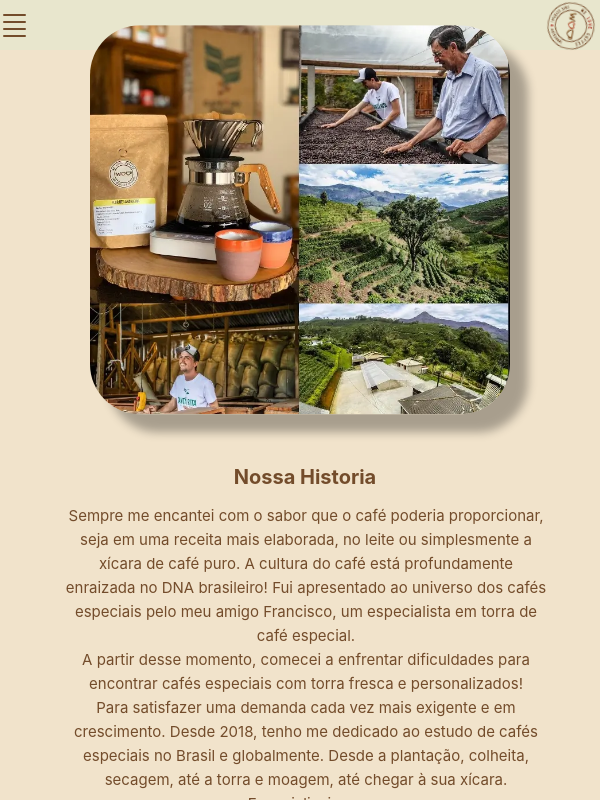
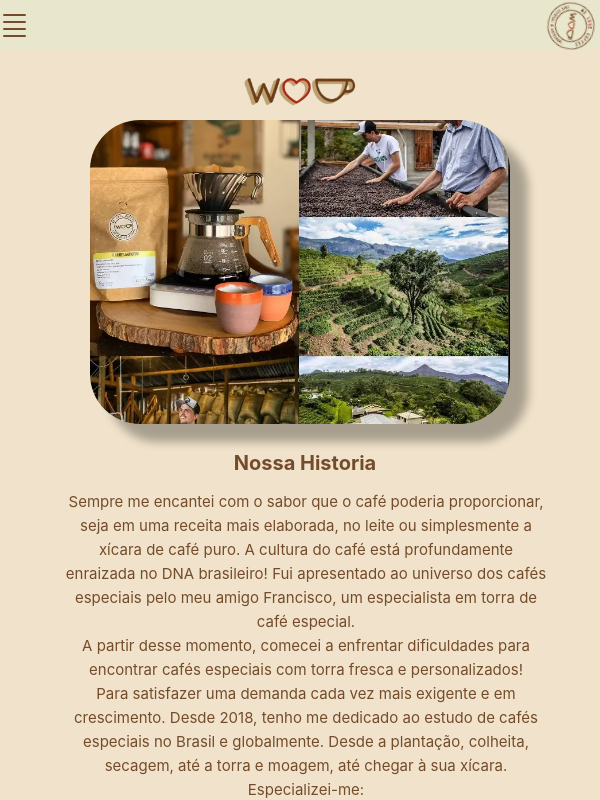
Before and after one commit to fpfrances/coffee_website, a React (Create React App) app: page /coffee_website/about in a window 600 px wide. Shown: the top 800 px of the page. Built offline with nearby package versions, Linux system fonts and the light colour scheme.

Commit message:
Fixed layouts

```diff
--- a/src/App.css
+++ b/src/App.css
@@ -187,7 +187,7 @@ footer {
   margin-right: 150px;
 }
 
-/* Optional: Adjust text styling */
+/* Adjust text styling */
 .message-container h2 {
   font-size: 30px;
   color: #734C2B;
@@ -262,7 +262,7 @@ footer {
   }
 }
 
-@media (min-width: 320px) and (max-width: 540px) { /* For phones */
+@media (min-width: 320px) and (max-width: 539px) { /* For phones */
   html, body {
     overflow-x: hidden;
     width: 100%;
@@ -305,6 +305,7 @@ footer {
 
   .App-smallogo-container {
     display: flex;
+    width: 100%;
     justify-content: center;
     margin-top: 25px;
   }
@@ -333,8 +334,7 @@ footer {
 
   .message-container {
     width: 100%; /* Ensure the message container is full width */
-    padding: 0 10px; /* Padding on left and right to avoid overflow */
-    box-sizing: border-box; /* Include padding in width */
+    text-align: center;
   }
 
   .message-container h2 {
@@ -366,7 +366,7 @@ footer {
 }
 
 
-@media (min-width: 540px) and (max-width: 768px) { /* For phones */
+@media (min-width: 540px) and (max-width: 767px) { /* For phones */
   html, body {
     overflow-x: hidden;
     width: 100%;
@@ -421,19 +421,19 @@ footer {
     display: flex;
     flex-direction: column;
     width: 100%;
-    height: auto;
+    height: 75%;
   }
 
   .container-about {
   display: flex;
   flex-direction: column;
   width: 100%;
-  margin-top: 90px; /* Adjust as needed */
-  height: auto;
+  height: 75%;
   }
 
   .rotating-images {
     width: 100%;
+    height: 38vh;
     margin-bottom: 30px; /* Add some space between the image and text */
   }
 
@@ -525,7 +525,7 @@ footer {
     width: 100%;
     flex-direction: column;
     align-items: center;
-    height: auto;
+    height: 75%;
   }
 
   .container-about {
--- a/src/pages/about.css
+++ b/src/pages/about.css
@@ -10,11 +10,3 @@
     color: #734C2B;
     box-shadow: 15px 15px 6px rgba(0, 0, 0, 0.1);
   }
-
-   /* Responsive Design */
-   @media (max-width: 768px) {
-    .about-container {
-      margin-top: 30px;
-      width: 80%;
-    }
-}
--- a/src/pages/types.css
+++ b/src/pages/types.css
@@ -54,7 +54,7 @@ p {
 }
 
 
-/* Phones (320px–540px) */
+/* Phones (320px–767px) */
 @media (min-width: 320px) and (max-width: 767px) {
     body {
         height: 100%;           /* Ensure body takes full height */
```
